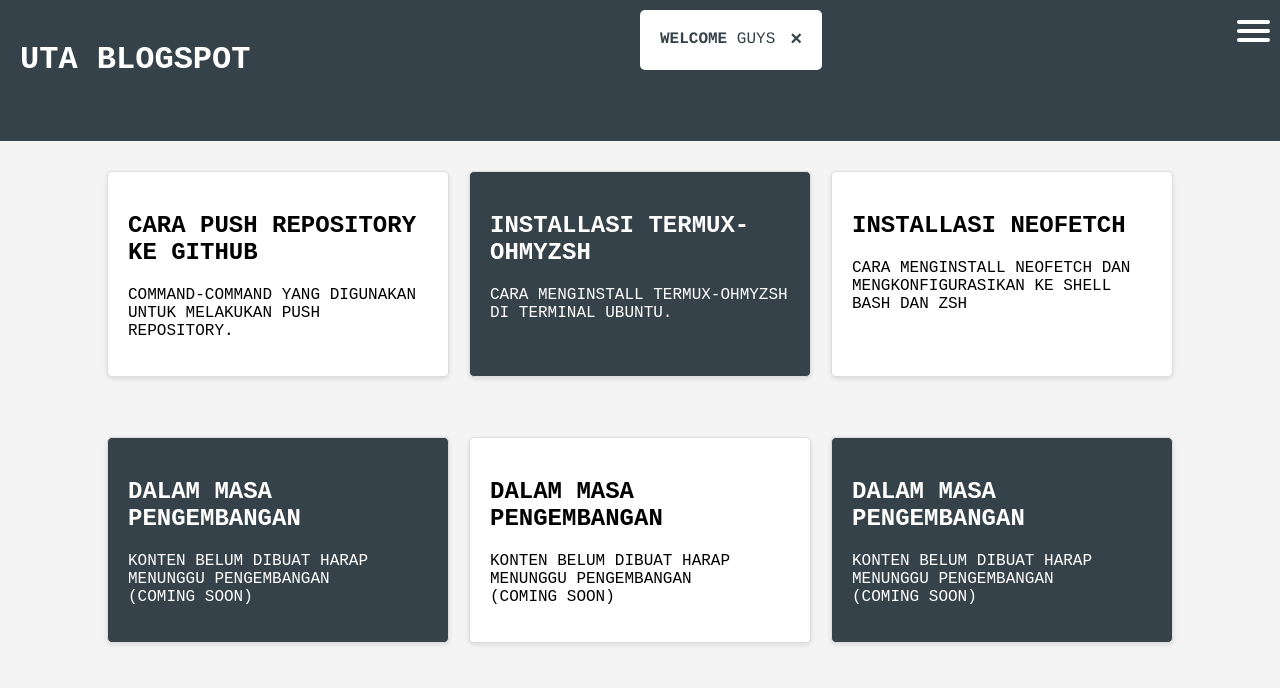
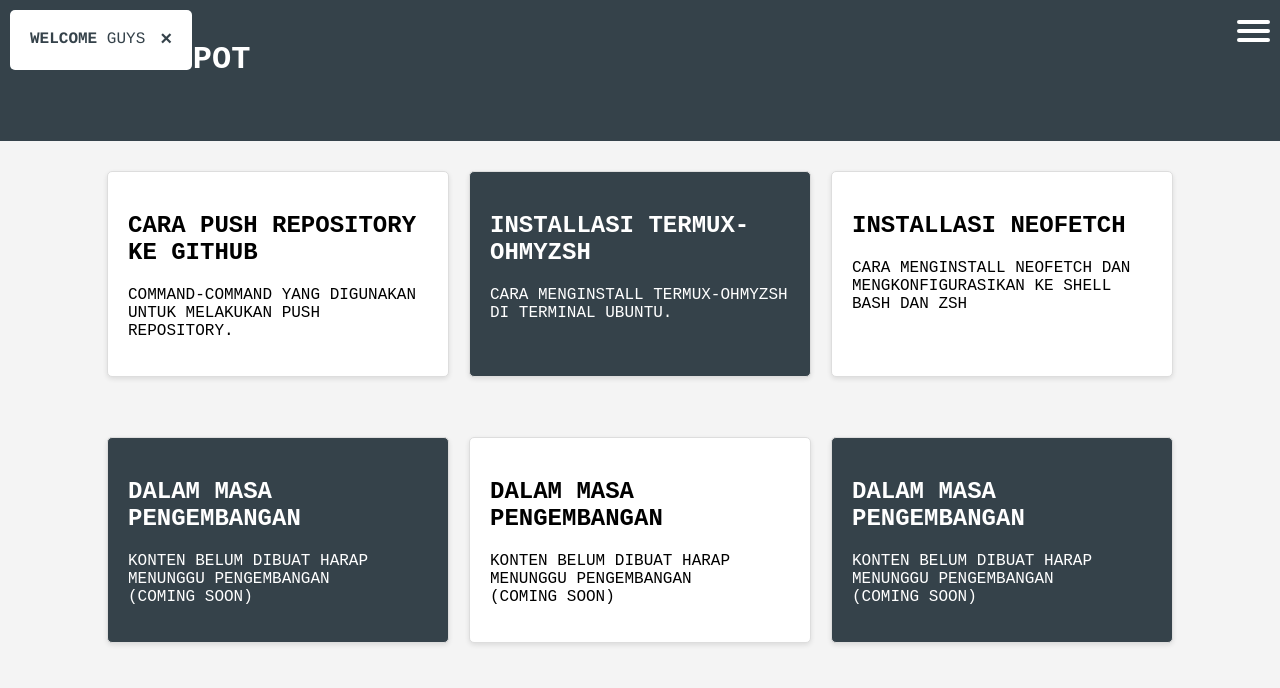
Before and after one commit to IshikawaUta/New-project, a plain HTML site: page index.html in a window 1280 px wide. Shown: the top 688 px of the page. Drawn offline with Linux system fonts and the light colour scheme.

Commit message:
Update style.css

```diff
--- a/style.css
+++ b/style.css
@@ -9,7 +9,7 @@ body {
 .alert {
     position: absolute;
     top: 10px;
-    left: 50%;
+    left: 10px;
     padding: 20px;
     background-color: white;
     font-family: courier;
```
